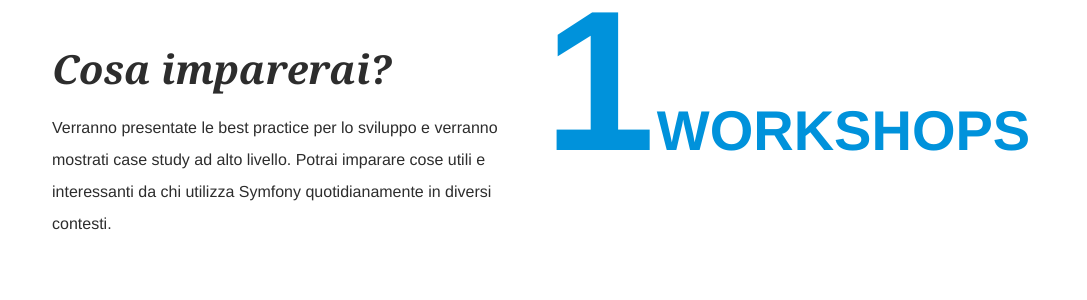
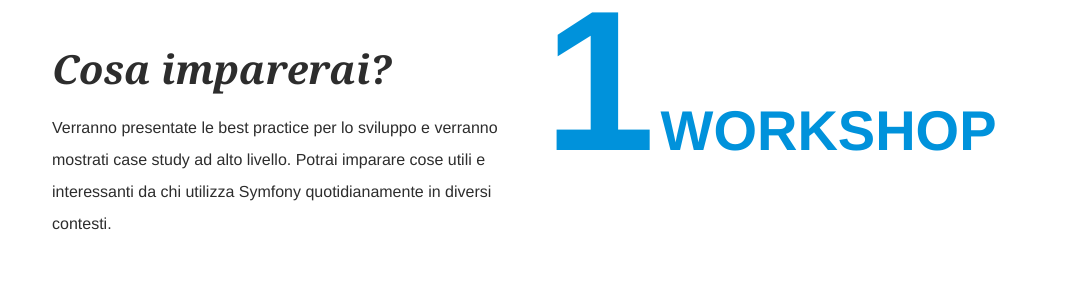
Before and after one commit to GrUSP/2017.symfonyday.it, a Jekyll site: the page built from index.html, in a window 1280 px wide and 900 px high, scrolled down 1003 px. Shown: the part 161-461 px from the top of the window, without its empty margins (96-1183 px from the left). Built offline with Jekyll 4.4.1, drawn with Linux system fonts in a browser that asks for light colours; some web fonts are replaced.

Commit message:
Fix typo

```diff
--- a/_includes/index/conf-infos.html
+++ b/_includes/index/conf-infos.html
@@ -29,7 +29,7 @@
             </div>
             <div class="mega-info mega-info--responsive">
               <div class="mega-info__number">1</div>
-              <div class="mega-info__text">Workshops</div>
+              <div class="mega-info__text">Workshop</div>
             </div>
 
       <div class="vimeo-phrase">
```
